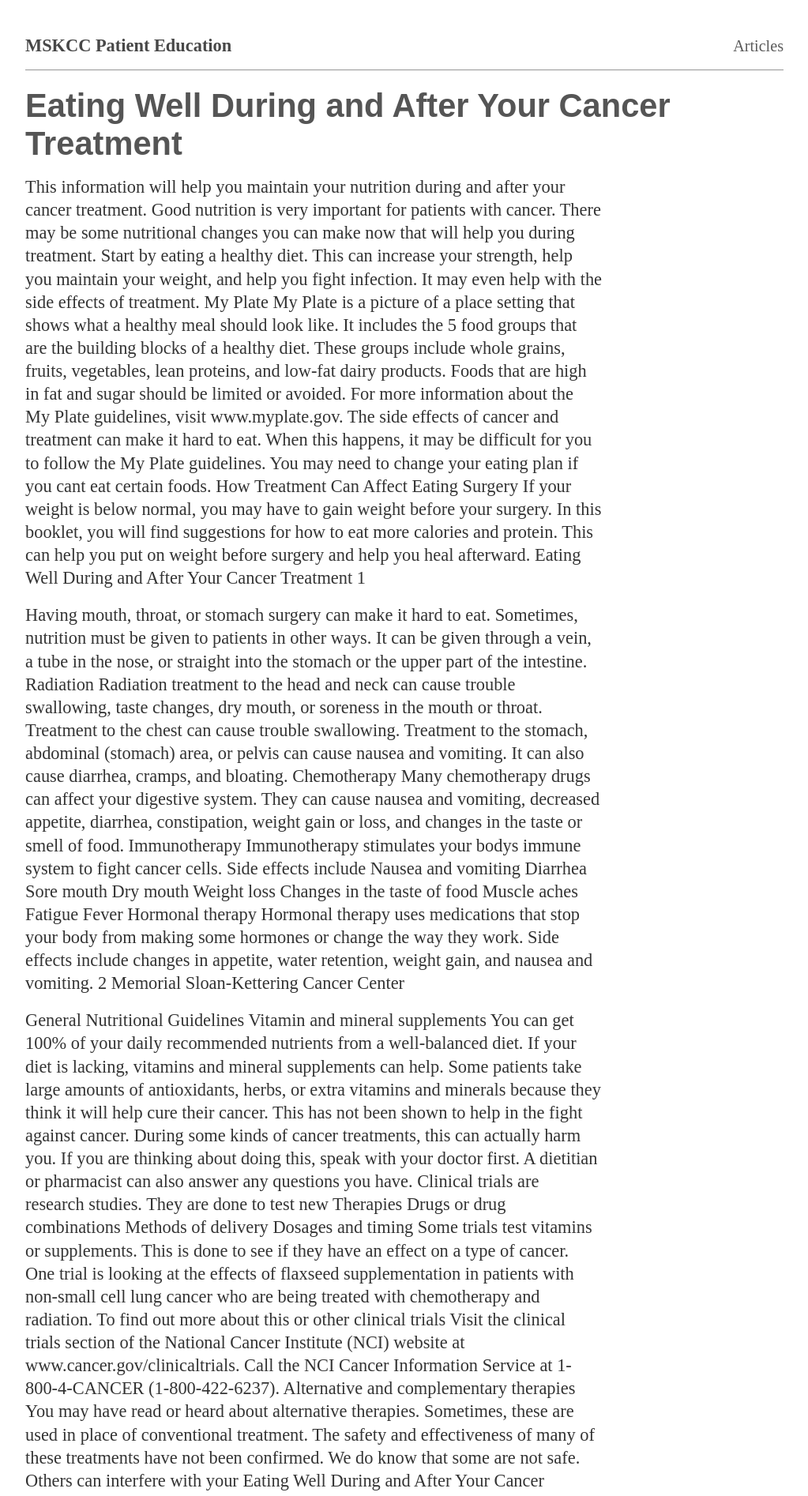
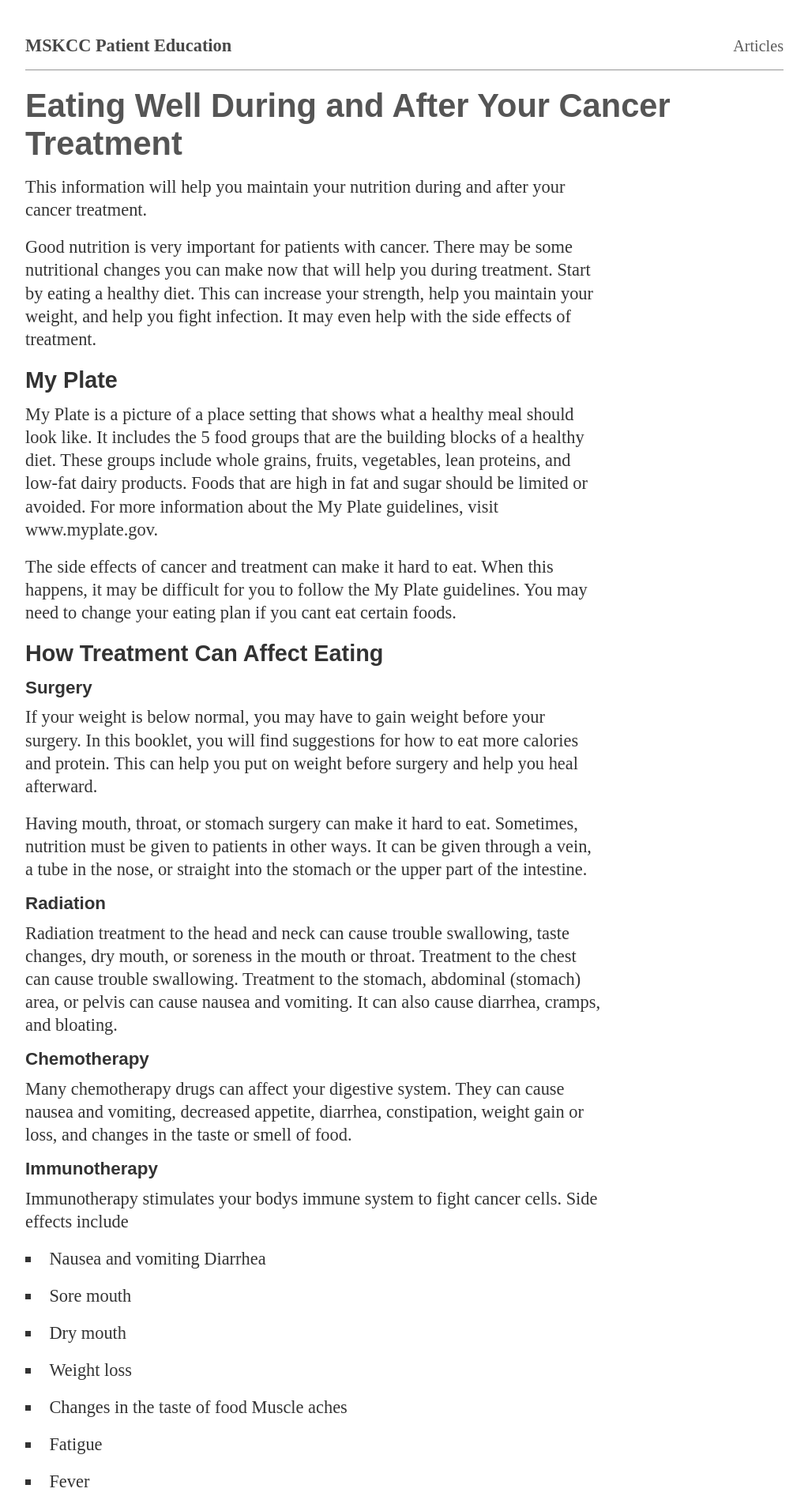
Before and after one commit to mskccpatiented/contentaudit, a Jekyll site: the page built from _posts/2012-10-29-eatingwell.md, in a window 1280 px wide. Shown: the top 1894 px of the page at 79% size, without its empty margins (128-1151 px from the left). Built offline with Jekyll 4.4.1, drawn with Linux system fonts in a browser that asks for light colours; Markdown is read by kramdown in place of the engine named in the settings; some of the changed text lies outside the part shown.

Commit message:
tidying up CSS and fixing RSS feed

```diff
--- a/_posts/2012-10-29-eatingwell.md
+++ b/_posts/2012-10-29-eatingwell.md
@@ -5,153 +5,172 @@
 layout: default
 categories: [articles]
 tags: []
-status: unformatted
+status: inprogress
 date: 29-10-2012
 ---
 This information will help you maintain your nutrition during and after your cancer treatment.
+
 Good nutrition is very important for patients with cancer. There may be some nutritional changes you can make now that will help you during treatment. Start by eating a healthy diet. This can increase your strength, help you maintain your weight, and help you fight infection. It may even help with the side effects of treatment.
-My Plate
-My Plate is a picture of a place
-setting that shows what a
-healthy meal should look like.
-It includes the 5 food groups
-that are the building blocks of
-a healthy diet. These groups
-include whole grains, fruits,
-vegetables, lean proteins, and
-low-fat dairy products. Foods that are high in fat and sugar should be limited or avoided. For more information about the My Plate guidelines, visit www.myplate.gov.
+
+### My Plate
+My Plate is a picture of a place setting that shows what a healthy meal should look like. It includes the 5 food groups that are the building blocks of a healthy diet. These groups include whole grains, fruits, vegetables, lean proteins, and low-fat dairy products. Foods that are high in fat and sugar should be limited or avoided. For more information about the My Plate guidelines, visit www.myplate.gov.
+
 The side effects of cancer and treatment can make it hard to eat. When this happens, it may be difficult for you to follow the My Plate guidelines. You may need to change your eating plan if you cant eat certain foods.
-How Treatment Can Affect Eating
-Surgery
+
+### How Treatment Can Affect Eating
+
+#### Surgery
 If your weight is below normal, you may have to gain weight before your surgery. In this booklet, you will find suggestions for how to eat more calories and protein. This can help you put on weight before surgery and help you heal afterward.
-Eating Well During and After Your Cancer Treatment 1
 
 Having mouth, throat, or stomach surgery can make it hard to eat. Sometimes, nutrition must be given to patients in other ways. It can be given through a vein, a tube in the nose, or straight into the stomach or the upper part of the intestine.
-Radiation
+
+#### Radiation
 Radiation treatment to the head and neck can cause trouble swallowing, taste changes, dry mouth, or soreness in the mouth or throat. Treatment to the chest can cause trouble swallowing. Treatment to the stomach, abdominal (stomach) area, or pelvis can cause nausea and vomiting. It can also cause diarrhea, cramps, and bloating.
-Chemotherapy
+
+#### Chemotherapy
 Many chemotherapy drugs can affect your digestive system. They can cause nausea and vomiting, decreased appetite, diarrhea, constipation, weight gain or loss, and changes in the taste or smell of food.
-Immunotherapy
+
+#### Immunotherapy
 Immunotherapy stimulates your bodys immune system to fight cancer cells. Side effects include
- Nausea and vomiting  Diarrhea
- Sore mouth
- Dry mouth
- Weight loss
- Changes in the taste of food  Muscle aches
- Fatigue
- Fever
-Hormonal therapy
+
+* Nausea and vomiting  Diarrhea
+* Sore mouth
+* Dry mouth
+* Weight loss
+* Changes in the taste of food  Muscle aches
+* Fatigue
+* Fever
+
+#### Hormonal therapy
 Hormonal therapy uses medications that stop your body from making some hormones or change the way they work. Side effects include changes in appetite, water retention, weight gain, and nausea and vomiting.
-2 Memorial Sloan-Kettering Cancer Center
 
-General Nutritional Guidelines
-Vitamin and mineral supplements
-You can get 100% of your daily recommended nutrients from a well-balanced diet. If your diet is lacking, vitamins and mineral supplements can help. Some patients take large amounts of antioxidants, herbs, or extra vitamins and minerals because they think it will help cure their cancer. This has not been shown to help in the fight against cancer. During some kinds of cancer treatments, this
-can actually harm you. If you are thinking about doing this, speak with your doctor first. A dietitian or pharmacist can also answer any questions you have.
-Clinical trials are research studies. They are done to test new
- Therapies
- Drugs or drug combinations  Methods of delivery
- Dosages and timing
-Some trials test vitamins or supplements. This is done to see if they have an effect on a type of cancer. One trial is looking at the effects of flaxseed supplementation in patients with non-small cell lung cancer who are being treated with chemotherapy and radiation. To find out more about this or other clinical trials
- Visit the clinical trials section of the National Cancer Institute (NCI) website at www.cancer.gov/clinicaltrials.
- Call the NCI Cancer Information Service at 1-800-4-CANCER (1-800-422-6237).
-Alternative and complementary therapies
-You may have read or heard about alternative therapies. Sometimes, these are used in place of conventional treatment. The safety and effectiveness of many of these treatments have not been confirmed. We do know that some are not safe. Others can interfere with your
-Eating Well During and After Your Cancer Treatment 3
+### General Nutritional Guidelines
 
-chemotherapy or radiation therapy. Speak to your doctor or nurse before you start any of these treatments. It could make your treatment less effective and cause harm.
+#### Vitamin and mineral supplements
+You can get 100% of your daily recommended nutrients from a well-balanced diet. If your diet is lacking, vitamins and mineral supplements can help. Some patients take large amounts of antioxidants, herbs, or extra vitamins and minerals because they think it will help cure their cancer. This has not been shown to help in the fight against cancer. During some kinds of cancer treatments, this can actually harm you. If you are thinking about doing this, speak with your doctor first. A dietitian or pharmacist can also answer any questions you have.
+
+#### Alternative and complementary therapies
+You may have read or heard about alternative therapies. Sometimes, these are used in place of conventional treatment. The safety and effectiveness of many of these treatments have not been confirmed. We do know that some are not safe. Others can interfere with your chemotherapy or radiation therapy. Speak to your doctor or nurse before you start any of these treatments. It could make your treatment less effective and cause harm.
+
 Complementary therapies can help patients cope with some of the symptoms of cancer and side effects of treatment, such as nausea, vomiting, and fatigue. They can also help reduce stress and promote a feeling of well-being. They do not cause any harm. Complementary therapies include
- Reflexology
- Meditation
- Massage
- Music therapy  Yoga
- Tai Chi
- Acupuncture
-Food safety
+
+* Reflexology
+* Meditation
+* Massage
+* Music therapy
+* Yoga
+* Tai Chi
+* Acupuncture
+
+### Food safety
 During cancer treatment, your body has a hard time fighting off infection. It is more important than ever to make sure that the foods you are eating are safe. This will reduce your risk for foodborne illnesses and other infections. Below are a few suggestions to prevent any problems.
-4
-Memorial Sloan-Kettering Cancer Center
-
 
 Before and after preparing food, wash your hands well with soap and warm water. Clean your cutting boards and counters thoroughly.
+
 Avoid eating any foods that have raw or undercooked eggs, meat, poultry, fish, or shellfish. Make sure that these raw foods or their juices never come in contact with other foods.
+
 Eat only pasteurized milk and cheeses. Drink only processed or pasteurized juices and ciders.
+
 Wash all raw fruits and vegetables well before eating, even if you are going to peel the skin off.
 
- Thaw frozen foods in the refrigerator. Do not leave them out to thaw at room temperature.
- After cooking, cool foods in the refrigerator. Do not let them cool at room temperature.
+Thaw frozen foods in the refrigerator. Do not leave them out to thaw at room temperature.
+
+After cooking, cool foods in the refrigerator. Do not let them cool at room temperature.
+
 If your immune system gets weaker, your doctor may ask you to follow stricter guidelines than those above. You may need to cut out most raw or uncooked fruits and vegetables, cold cuts and processed meats, raw honey, and unpasteurized products.
-Calories and Protein
+
+### Calories and Protein
 The suggestions in this booklet may be different from those in the My Plate guidelines. You may be told to add more of a certain food to increase your intake of calories and protein or decrease your discomfort with eating. A dietitian can help you find an eating plan that works best for you.
+
 Tips for getting the most from your meals
+
 Large meals can seem overwhelming or unappealing. This can happen when you have a decreased appetite or feel full shortly after you start eating. The following suggestions can help you get enough calories:
- Eat small meals 6 to 8 times a day instead of 3 main meals.
- Serve smaller food portions on salad plates instead of dinner plates.
- Drink hot chocolate, fruit juices, and nectars that are high in calories.
- Avoid low-calorie drinks, such as water, coffee, tea, and diet drinks. Make Double Milk and milkshakes using the recipes in this booklet.
- Have your favorite snack foods available at home and at work.
- Eat your favorite foods at any time of the day. For example, eat breakfast foods such as pancakes or omelets for lunch or dinner.
-Eating Well During and After Your Cancer Treatment 5
 
- Include different colors and textures of foods in your meals to make them more appealing.
- Make dining a good experience by eating your meals in a pleasant, relaxing setting with family or friends.
- Smells such as bread baking or bacon frying may help boost your appetite.
-Tips for adding more protein to your diet
+* Eat small meals 6 to 8 times a day instead of 3 main meals.
+* Serve smaller food portions on salad plates instead of dinner plates.
+* Drink hot chocolate, fruit juices, and nectars that are high in calories.
+* Avoid low-calorie drinks, such as water, coffee, tea, and diet drinks. Make Double Milk and milkshakes using the recipes in this booklet.
+* Have your favorite snack foods available at home and at work.
+* Eat your favorite foods at any time of the day. For example, eat breakfast foods such as pancakes or omelets for lunch or dinner.
+* Include different colors and textures of foods in your meals to make them more appealing.
+* Make dining a good experience by eating your meals in a pleasant, relaxing setting with family or friends.
+* Smells such as bread baking or bacon frying may help boost your appetite.
+
+### Tips for adding more protein to your diet
 Your body needs a balance of calories and protein to function at its best. You may temporarily need more protein in your diet. If so, your doctor or dietitian will let you know. If you recently had surgery or have wounds, eating more protein will help you heal. The following are suggestions to help you increase the protein in your diet:
-6
-Memorial Sloan-Kettering Cancer Center
-
-
-
 
 Eat foods rich in protein, such as chicken, fish, pork, beef, lamb, eggs, milk, cheese, beans, and tofu.
+
 Drink Double Milk and use it in recipes that call for milk or water. You can use it in instant pudding, cocoa, omelets, and pancake mixes.
+
 Add cheese and diced meats to your omelets.
+
 Add powdered milk to creamy soups, mashed potatoes, milkshakes, and casseroles.
+
 Snack on cheese or nut butters (e.g., peanut butter, cashew butter, and almond butter) with crackers.
+
 Spread nut butters on apples, bananas, or celery.
+
 Try apple slices with cheese wedges and honey drizzled on top. Blend peanut butter into your chocolate or vanilla shakes. Snack on roasted nuts and sunflower, pumpkin, or chia seeds.
+
 Try hummus (a tasty Middle Eastern chickpea dip) with pita bread.
 
- Add cooked meats to soups, casseroles, salads, and omelets.
- Add wheat germ or ground flax seeds to cereals, casseroles, yogurt, and meat spreads.
- Eat desserts that are made with eggs. These include angel food cake, puddings, custards, and cheesecakes.
- Add grated cheese to sauces, vegetables, and soups. You can also add it to baked or mashed potatoes, casseroles, and salads.
- Melt cheese on hamburgers and breaded cutlets.
- Add chickpeas, kidney beans, tofu, hard-boiled eggs, nuts, and cooked meats or fish to your salads.
-Tips for adding more calories to your diet
+Add cooked meats to soups, casseroles, salads, and omelets.
+
+Add wheat germ or ground flax seeds to cereals, casseroles, yogurt, and meat spreads.
+
+Eat desserts that are made with eggs. These include angel food cake, puddings, custards, and cheesecakes.
+
+Add grated cheese to sauces, vegetables, and soups. You can also add it to baked or mashed potatoes, casseroles, and salads.
+
+Melt cheese on hamburgers and breaded cutlets.
+
+Add chickpeas, kidney beans, tofu, hard-boiled eggs, nuts, and cooked meats or fish to your salads.
+
+### Tips for adding more calories to your diet
 The suggestions below can help you take in more calories. They may seem to go against what you read and hear about healthy eating. However, while you are healing, it is more important that you get enough calories than eat only healthy foods.
- Dont eat foods that are fat-free or reduced in fat. Avoid food and drink labels that say low-fat, non-fat, or diet. For example, use whole milk instead of skim.
- Snack on dried fruits, nuts, or dried seeds. Add them to hot cereals, ice cream, or salads.
- Drink fruit nectars or fruit shakes.
- Add butter, margarine, or oils to potatoes, rice, and pasta. Also add them to cooked vegetables, sandwiches, toast, and hot cereals.
- Add cream cheese to toast or bagels or use it as a spread on vegetables.
- Spread cream cheese and jam or peanut butter and jelly on crackers.
-Eating Well During and After Your Cancer Treatment 7
 
-8
-Memorial Sloan-Kettering Cancer Center
+Dont eat foods that are fat-free or reduced in fat. Avoid food and drink labels that say low-fat, non-fat, or diet. For example, use whole milk instead of skim.
 
+Snack on dried fruits, nuts, or dried seeds. Add them to hot cereals, ice cream, or salads.
 
+Drink fruit nectars or fruit shakes.
 
+Add butter, margarine, or oils to potatoes, rice, and pasta. Also add them to cooked vegetables, sandwiches, toast, and hot cereals.
 
+Add cream cheese to toast or bagels or use it as a spread on vegetables.
+
+Spread cream cheese and jam or peanut butter and jelly on crackers.
 
 Add jelly or honey to breads and crackers.
+
 Mix jam with diced fruit and use it as a topping over ice cream or cake.
+
 Snack on tortilla chips with guacamole. Add avocado slices to your salads.
+
 Use high-calorie dressings on salads, baked potatoes, and on chilled cooked vegetables, such as green beans or asparagus.
+
 Add sour cream, half and half, or heavy cream to mashed potatoes and cake and cookie recipes. You can also add it to pancake batter, sauces, gravies, soups, and casseroles.
+
 Top cakes, waffles, French toast, fruits, puddings, and hot chocolate with whipped cream.
+
 Make vegetables or pasta with cream sauces.
+
 Use mayonnaise in salads, sandwiches, and vegetable dips.
+
 Mix granola with yogurt or put it on top of ice cream or fruits.
+
 Top your ice cream or unfrosted cakes with sweetened condensed milk. Combine the condensed milk with peanut butter to add more calories and flavor.
+
 Add croutons to your salads or omelets.
+
 Include bread stuffing as a side dish with your meals.
+
 Drink homemade shakes. You can also drink high-calorie, high-protein drinks, such as Carnation Instant Breakfast or Ensure. See the next section for a list of nutritional supplements you can buy. Or, try the shake recipes on page 23 of this booklet.
 
-Nutritional Supplements
+### Nutritional Supplements
 If you cannot make your own shakes, there are many nutritional supplements that you can buy. Some are drinks that have vitamins and minerals added to them. Most are also lactose-free, which means that you can have them even if you are lactose intolerant (have difficulty digesting milk products). Check your local market or drug store to see if they carry any of the brands listed below.
+
 Nutritional Supplement (Manufacturer)
 Description
 Amount of Calories and Protein
@@ -273,10 +292,8 @@
 Key points
  If you have diabetes or high blood sugar, use products that are unsweetened or are made with sugar substitutes. Limit the amount of fruit juice that you drink.
  The amount of liquid in the meal plans is small so you dont feel full early during meals. Try to drink most of your liquids in between your meals. An average-sized adult needs 8 to 10, 8-ounce cups of liquids per day. This includes juices, water, milkshakes, and soups. It also includes solids that become liquid at room temperature such as Italian ices.
-Eating Well During and After Your Cancer Treatment 13
 
-14
-Memorial Sloan-Kettering Cancer Center
+
  If you are lactose-intolerant, you should not drink regular cows milk. Instead, you should drink Lactaid milk, rice milk, almond milk, or soy milk.* Try the sweetened versions of these milks for extra calories. Take Lactaid tablets or drops with other dairy foods, such as ice cream or soft cheeses. Patients with mild to moderate lactose intolerance can usually handle hard aged cheeses and yogurt.
  Vegetarian and vegan menus are included. Both vegetarians and vegans should eat more nuts, seeds, and oils to increase their calories. Vegans should consider including dairy products and eggs in their diet. They should also take special care to eat foods rich in vitamin B12, calcium, iron, and zinc. Speak with a dietitian if you follow a vegetarian or vegan diet.
  Fruits and vegetables are low in calories. Therefore, they are not included in the meal plans often. You may find that you are not meeting the daily recommended servings. You may need to take a multivitamin, but check with your doctor first.
@@ -905,7 +922,7 @@
 Dietitian/Nutritionist _________________________ Telephone__________________________________
 Eating Well During and After Your Cancer Treatment 39
 
-Resources
+### Resources
 Academy of Nutrition and Dietetics (AND)
 http://www.eatright.org/public
 The AND is the professional organization for registered dietitians. To find a registered dietitian in your area, click on Find a Registered Dietitian in the upper right corner of the website home page.
--- a/s/s.css
+++ b/s/s.css
@@ -160,7 +160,11 @@
 background:#A8C090;
 }
 .unformatted{
-background:#F0C0A8;
+background:#F5634A;
+}
+
+.inprogress{
+background:#FF9C5B;
 }
 
 .article_path{
```
Also changed, not shown: other parts of _posts/2012-10-29-eatingwell.md (+10 -0 lines), _posts/2012-10-29-end-of-life-health-care-decisions-plan-ahead.md (+29 -55 lines), _posts/2012-10-29-filgrastim-edits.md (+9 -23 lines), _posts/2012-10-29-for-teens-who-have-a-parent-with-cancer.md (+46 -31 lines), 6 other files.
